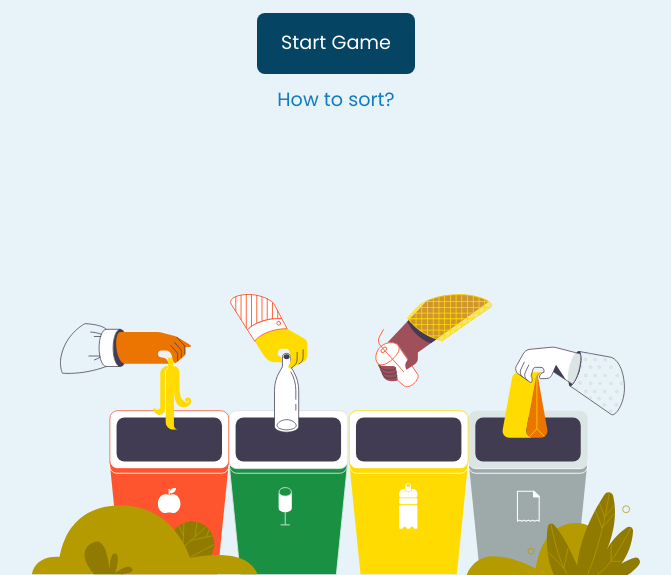
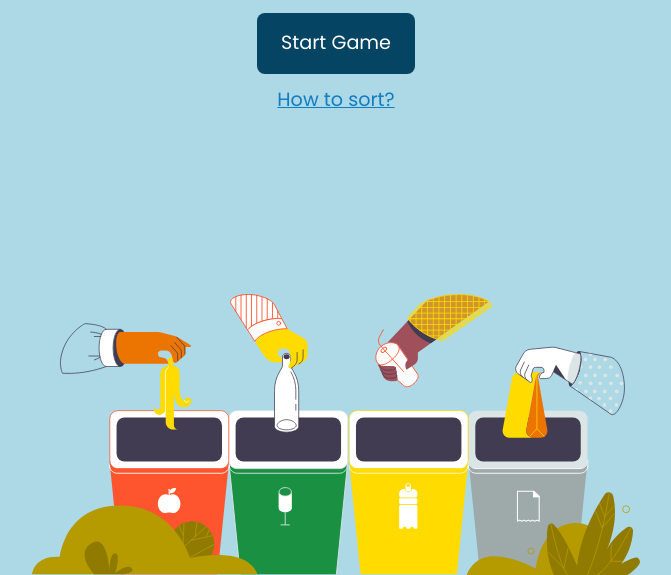
Before and after one commit to igorlech/provas-game, a website built with Vite: page index.html in a window 1280 px wide. Shown: the part 225-800 px from the top of the page, without its empty margins (304-975 px from the left). Built offline with nearby package versions, Linux system fonts and the light colour scheme.

Commit message:
modal button styling

```diff
--- a/index.html
+++ b/index.html
@@ -16,9 +16,7 @@
       <div class="heading">
         <h1>Trashtrophe</h1>
         <div class="buttons">
-          <button class="start-game-button">
-            <a href="./pages/game.html">Start Game</a>
-          </button>
+          <a class="start-game-button" href="./pages/game.html">Start Game</a>
           <button class="onboarding-link">How to sort?</button>
         </div>
       </div>
--- a/styles/style.scss
+++ b/styles/style.scss
@@ -6,7 +6,7 @@
 }
 
 body {
-  background-color: #e7f2f9;
+  background-color: lightblue;
   margin: 0;
   padding: 0;
   box-sizing: border-box;
@@ -57,6 +57,7 @@ canvas {
     align-items: center;
 
     .start-game-button {
+      color: var(--white);
       text-decoration: none;
       background-color: var(--primary-color);
       margin-bottom: 0.7rem;
@@ -80,6 +81,7 @@ canvas {
       color: var(--primary-button-bg-color);
       transition: color 0.3s ease;
       font-size: 1.2rem;
+      text-decoration: underline;
       &:hover {
         color: #3497d5;
       }
@@ -99,15 +101,6 @@ canvas {
     }
   }
 }
-
-// .instructions-section {
-//   width: 100%;
-//   height: 100vh;
-
-//   display: flex;
-//   justify-content: center;
-//   align-items: center;
-// }
 
 .instructions-modal {
   display: none;
```
